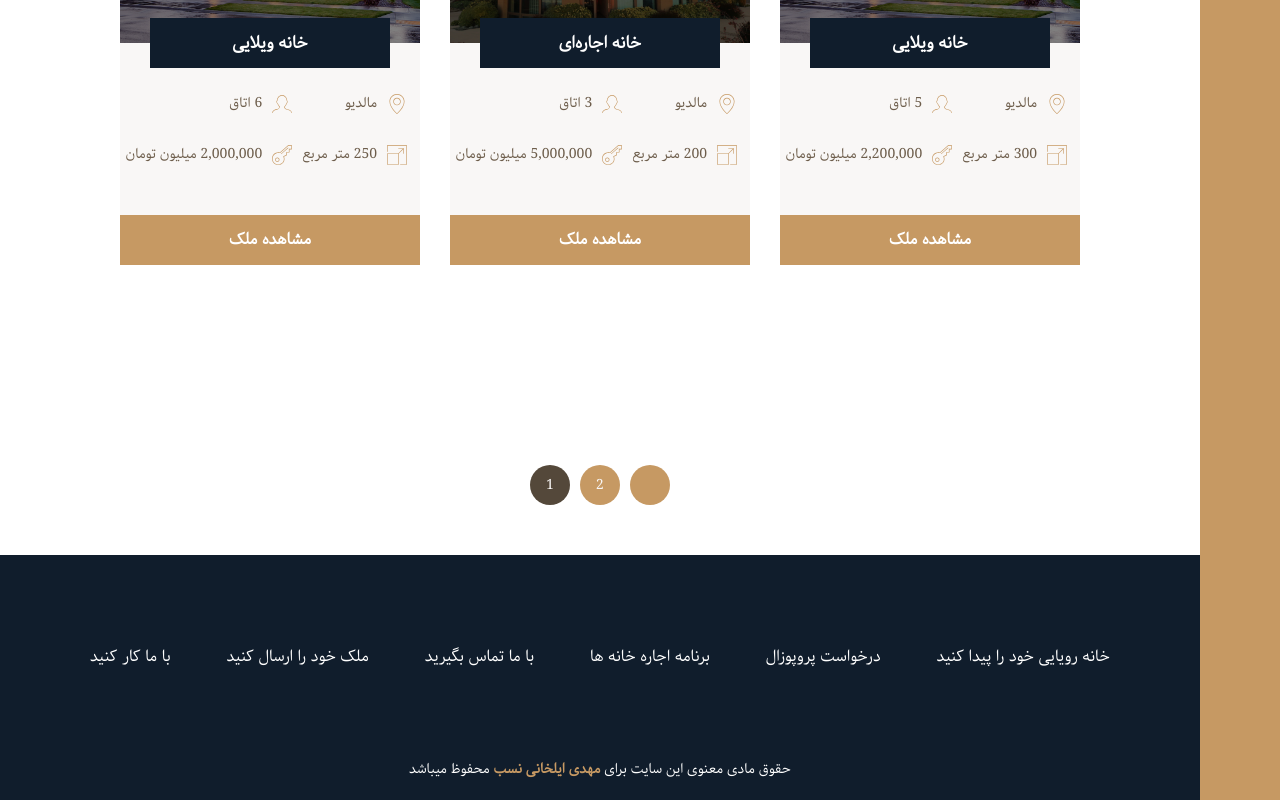
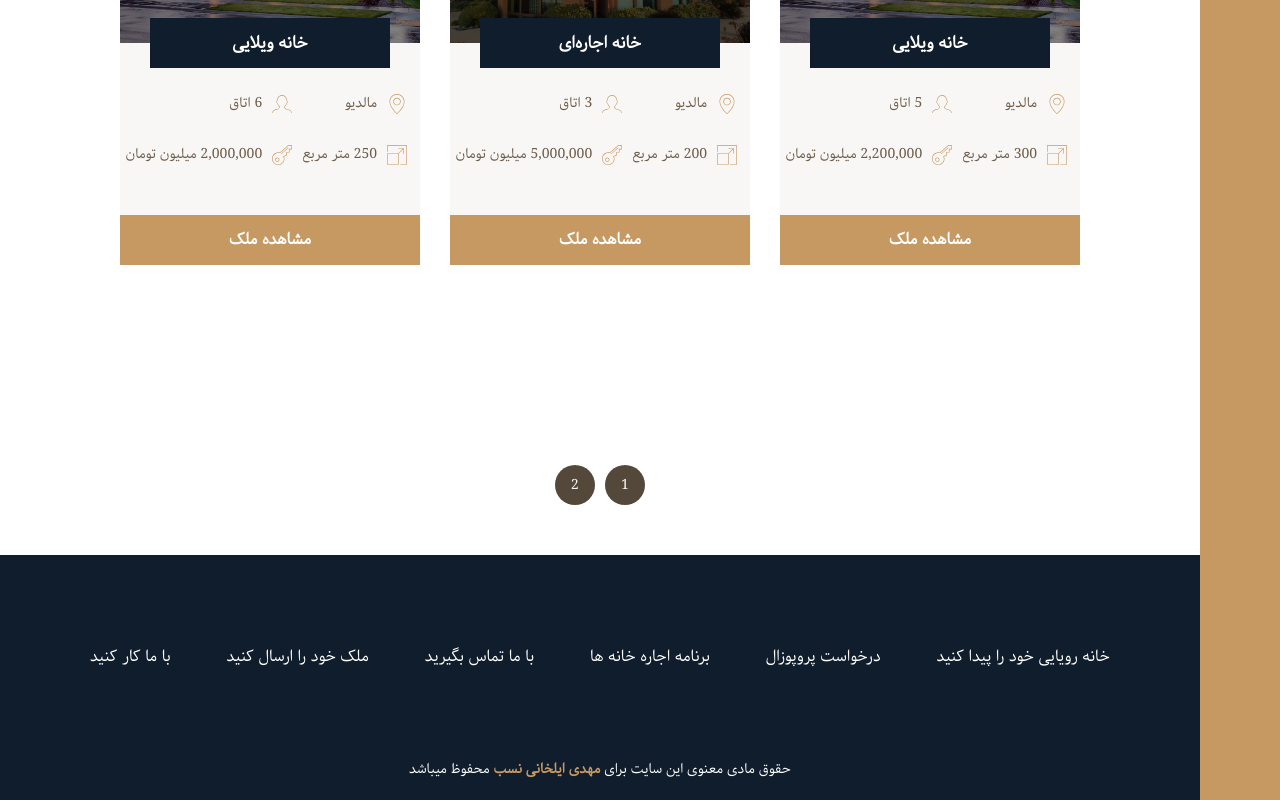
Before and after one commit to mehrzad-sajjadi/RealEstate, a Next.js app: page /Homes in a window 1280 px wide. Shown: the part 2002-2802 px from the top of the page. Built offline with nearby package versions, Linux system fonts and the light colour scheme.

Commit message:
add paginate btn

```diff
--- a/pages/Homes/index.jsx
+++ b/pages/Homes/index.jsx
@@ -5,6 +5,7 @@ export default function AllHomes() {
     const [search, setSearch] = useState('');
     const [result, setResult] = useState([...db.homes]);
     const [sort, setSort] = useState("-1");
+    const [pagination,setPagination] = useState(6);
 
     const handleSearch = (e) => {
         setSearch(e.target.value);
@@ -38,10 +39,6 @@ export default function AllHomes() {
             }
         }
     }, [sort]);
-    // useEffect(() => {
-    //     const newHomes = result.toSorted((a, b) => a.price - b.price);
-    //     setResult(newHomes);
-    // })
 
     return (
         <div className="home-section" id="houses">
@@ -66,9 +63,11 @@ export default function AllHomes() {
                 }
             </div>
             <ul className="pagination__list">
-                <li className="pagination__item"><a href="#" className="">  </a></li>
-                <li className="pagination__item"><a href="#" className="">2</a></li>
-                <li className="pagination__item active"><a href="#" className="">1</a></li>
+                {
+                    Array.from({length: Math.ceil(result.length / pagination) }).map((item,index)=>(
+                        <li key={index} className="pagination__item active"><a href="#" className="">{index+1}</a></li>
+                    ))
+                }
             </ul>
         </div>
     )
```
